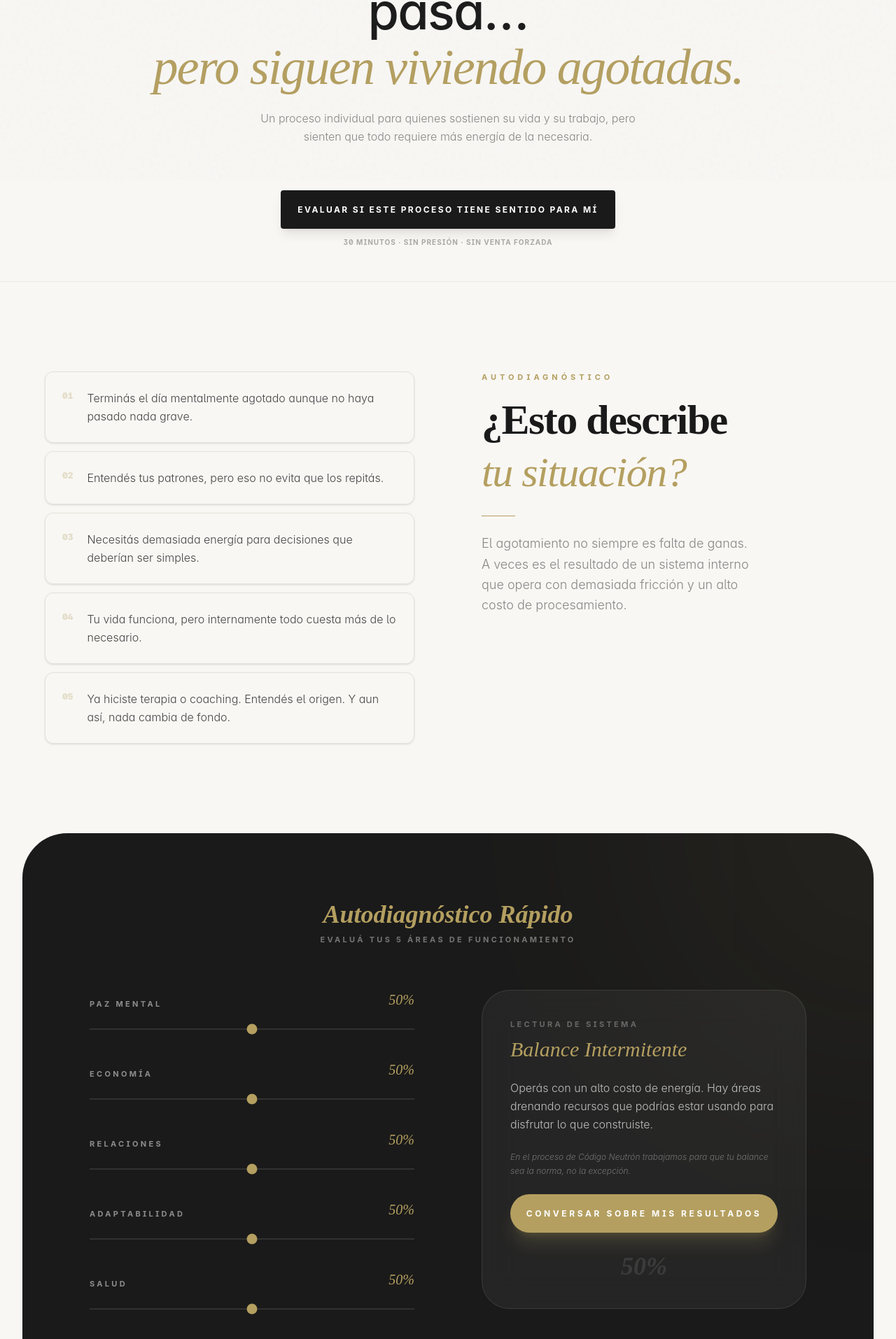
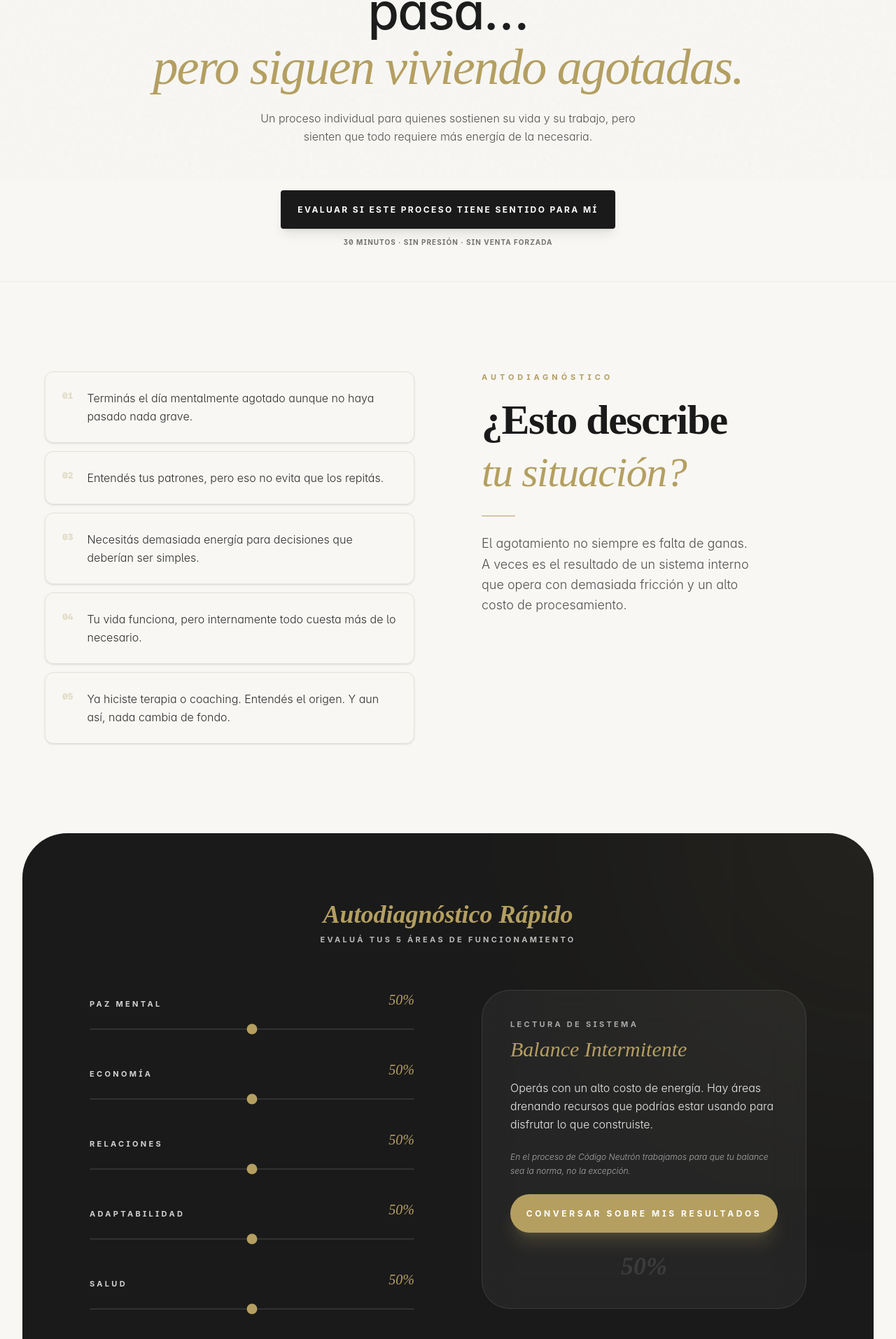
Before and after one commit to leanbenac/codigo-neutron-landing, a React (Vite) app: page / in a window 1280 px wide. Shown: the part 542-2456 px from the top of the page at 70% size. Built offline with nearby package versions, Linux system fonts and the light colour scheme.

Commit message:
increase text opacity and simplify motion animations across components for better readability and consistency

```diff
--- a/src/components/EnergyAudit.tsx
+++ b/src/components/EnergyAudit.tsx
@@ -42,7 +42,7 @@ const EnergyAudit = () => {
         {/* Header */}
         <div className="text-center space-y-2">
           <h2 className="text-2xl md:text-4xl font-serif italic text-brand-accent font-bold">Autodiagnóstico Rápido</h2>
-          <p className="text-[11px] uppercase tracking-[0.3em] text-white/40 font-bold">Evaluá tus 5 áreas de funcionamiento</p>
+          <p className="text-[11px] uppercase tracking-[0.3em] text-white/70 font-bold">Evaluá tus 5 áreas de funcionamiento</p>
         </div>
 
         {/* Grid */}
@@ -53,7 +53,7 @@ const EnergyAudit = () => {
             {areas.map((area) => (
               <div key={area.id} className="space-y-4 group">
                 <div className="flex justify-between items-end">
-                  <span className="text-[11px] uppercase tracking-[0.3em] font-bold text-white/50 group-hover:text-brand-accent transition-colors">{area.label}</span>
+                  <span className="text-[11px] uppercase tracking-[0.3em] font-bold text-white/80 group-hover:text-brand-accent transition-colors">{area.label}</span>
                   <span className="text-xl font-serif italic text-brand-accent tabular-nums">{scores[area.id]}%</span>
                 </div>
                 <div className="relative h-6 flex items-center">
@@ -72,15 +72,15 @@ const EnergyAudit = () => {
           {/* Result card */}
           <div className="bg-white/5 backdrop-blur-xl p-6 md:p-10 rounded-2xl md:rounded-[2.5rem] border border-white/10 space-y-6">
             <div className="space-y-2">
-              <p className="text-[11px] uppercase tracking-[0.3em] font-bold opacity-30">Lectura de sistema</p>
+              <p className="text-[11px] uppercase tracking-[0.3em] font-bold opacity-60">Lectura de sistema</p>
               <h3 className="text-2xl md:text-3xl font-serif italic leading-tight text-brand-accent">{diagnosis.title}</h3>
             </div>
 
-            <p className="text-sm md:text-base text-white/70 font-light leading-relaxed">
+            <p className="text-sm md:text-base text-white/90 font-light leading-relaxed">
               {diagnosis.text}
             </p>
 
-            <p className="text-xs font-light italic opacity-35 leading-relaxed">
+            <p className="text-xs font-light italic opacity-60 leading-relaxed">
               En el proceso de Código Neutrón trabajamos para que tu balance sea la norma, no la excepción.
             </p>
 
--- a/src/components/FAQ.tsx
+++ b/src/components/FAQ.tsx
@@ -54,7 +54,7 @@ const FAQItem = ({ q, a }: { q: string; a: string; key?: any }) => {
         transition={{ duration: 0.25, ease: "easeInOut" }}
         className="overflow-hidden"
       >
-        <p className="text-sm font-light text-brand-dark/60 leading-relaxed pl-4 border-l-2 border-brand-accent/15 pb-1">
+        <p className="text-sm font-light text-brand-dark/85 leading-relaxed pl-4 border-l-2 border-brand-accent/15 pb-1">
           {a}
         </p>
       </motion.div>
--- a/src/components/Footer.tsx
+++ b/src/components/Footer.tsx
@@ -6,9 +6,9 @@ const Footer = () => (
       <div className="flex flex-col md:flex-row justify-between items-start md:items-center gap-8">
         <div>
           <p className="font-serif text-xl font-bold tracking-tight">CÓDIGO NEUTRÓN</p>
-          <p className="text-[10px] uppercase tracking-widest text-white/30 font-medium mt-1">por Patricia Pietrasanta</p>
+          <p className="text-[10px] uppercase tracking-widest text-white/60 font-medium mt-1">por Patricia Pietrasanta</p>
         </div>
-        <div className="flex flex-wrap gap-x-6 gap-y-4 md:gap-8 text-[10px] uppercase tracking-[0.15em] md:tracking-[0.35em] font-bold text-white/40 w-full md:w-auto">
+        <div className="flex flex-wrap gap-x-6 gap-y-4 md:gap-8 text-[10px] uppercase tracking-[0.15em] md:tracking-[0.35em] font-bold text-white/60 w-full md:w-auto">
           <a href="#proceso" className="hover:text-brand-accent transition-colors">El Proceso</a>
           <a href="#testimonios" className="hover:text-brand-accent transition-colors">Resultados</a>
           <a href="#contacto" className="hover:text-brand-accent transition-colors">Contacto</a>
@@ -29,7 +29,7 @@ const Footer = () => (
         </div>
       </div>
       <div className="h-px w-full bg-white/5" />
-      <p className="text-[10px] uppercase tracking-[0.5em] opacity-25 font-bold">© 2026 · Código Neutrón · Todos los derechos reservados</p>
+      <p className="text-[10px] uppercase tracking-[0.5em] opacity-50 font-bold">© 2026 · Código Neutrón · Todos los derechos reservados</p>
     </div>
   </footer>
 );
--- a/src/components/Hero.tsx
+++ b/src/components/Hero.tsx
@@ -3,8 +3,8 @@ import { motion } from 'motion/react';
 const Hero = () => (
   <section className="relative pt-28 pb-12 px-5 min-h-[100svh] flex flex-col items-center justify-center text-center overflow-hidden">
     <motion.div
-      initial={{ opacity: 0, y: 20 }}
-      animate={{ opacity: 1, y: 0 }}
+      initial={{ opacity: 0 }}
+      animate={{ opacity: 1 }}
       transition={{ duration: 0.9, ease: "easeOut" }}
       className="max-w-4xl space-y-8 md:space-y-12 w-full"
     >
@@ -12,7 +12,7 @@ const Hero = () => (
       <div className="space-y-1.5">
         <p className="text-[11px] uppercase tracking-[0.45em] font-bold text-brand-accent/70">Proceso individual · 3 meses</p>
         <h2 className="text-lg md:text-2xl font-serif font-bold tracking-tight text-brand-dark">CÓDIGO NEUTRÓN</h2>
-        <p className="text-[11px] uppercase tracking-[0.3em] text-brand-dark/35 font-medium">por Patricia Pietrasanta</p>
+        <p className="text-[11px] uppercase tracking-[0.3em] text-brand-dark/60 font-medium">por Patricia Pietrasanta</p>
       </div>
 
       {/* Divider */}
@@ -26,7 +26,7 @@ const Hero = () => (
           <span className="italic font-serif font-light text-brand-accent">pero siguen viviendo agotadas.</span>
         </h1>
 
-        <p className="text-sm md:text-base font-light text-brand-dark/50 max-w-xl mx-auto leading-relaxed">
+        <p className="text-sm md:text-base font-light text-brand-dark/75 max-w-xl mx-auto leading-relaxed">
           Un proceso individual para quienes sostienen su vida y su trabajo, pero sienten que todo requiere más energía de la necesaria.
         </p>
       </div>
@@ -41,7 +41,7 @@ const Hero = () => (
         >
           EVALUAR SI ESTE PROCESO<br className="sm:hidden" /> TIENE SENTIDO PARA MÍ
         </a>
-        <p className="text-[10px] uppercase tracking-widest opacity-35 font-bold">30 minutos · Sin presión · Sin venta forzada</p>
+        <p className="text-[10px] uppercase tracking-widest opacity-60 font-bold">30 minutos · Sin presión · Sin venta forzada</p>
       </div>
     </motion.div>
 
--- a/src/components/Navbar.tsx
+++ b/src/components/Navbar.tsx
@@ -36,7 +36,7 @@ const Navbar = () => {
       }`}>
         <div className="flex flex-col leading-none">
           <span className="font-serif text-base font-bold tracking-tight text-brand-dark">CÓDIGO NEUTRÓN</span>
-          <span className="text-[10px] uppercase tracking-widest text-brand-dark/40 font-medium mt-0.5">por Patricia Pietrasanta</span>
+          <span className="text-[10px] uppercase tracking-widest text-brand-dark/60 font-medium mt-0.5">por Patricia Pietrasanta</span>
         </div>
 
         <div className="hidden md:flex items-center gap-8 text-[10px] uppercase tracking-widest font-bold text-brand-dark/60">
--- a/src/components/PainPoints.tsx
+++ b/src/components/PainPoints.tsx
@@ -26,15 +26,15 @@ const PainPoints = () => {
                 className="group flex gap-5 items-start p-5 md:p-6 rounded-xl border border-brand-muted hover:border-brand-accent/30 hover:bg-white transition-all shadow-sm hover:shadow-md"
               >
                 <span className="text-xs font-black text-brand-accent/30 group-hover:text-brand-accent/60 transition-colors shrink-0 pt-0.5 tabular-nums">0{i + 1}</span>
-                <p className="text-sm md:text-base font-light text-brand-dark/80 group-hover:text-brand-dark transition-colors leading-relaxed">{point}</p>
+                <p className="text-sm md:text-base font-light text-brand-dark/90 group-hover:text-brand-dark transition-colors leading-relaxed">{point}</p>
               </motion.div>
             ))}
           </div>
 
           {/* Title Column (Right) */}
           <motion.div
-            initial={{ opacity: 0, y: 14 }}
-            whileInView={{ opacity: 1, y: 0 }}
+            initial={{ opacity: 0 }}
+            whileInView={{ opacity: 1 }}
             viewport={{ once: true }}
             className="space-y-6 md:sticky md:top-32 order-1 md:order-2"
           >
@@ -46,7 +46,7 @@ const PainPoints = () => {
               </h2>
             </div>
             <div className="h-px w-12 bg-brand-accent" />
-            <p className="text-base md:text-lg font-light text-brand-dark/50 leading-relaxed max-w-sm">
+            <p className="text-base md:text-lg font-light text-brand-dark/75 leading-relaxed max-w-sm">
               El agotamiento no siempre es falta de ganas. A veces es el resultado de un sistema interno que opera con demasiada fricción y un alto costo de procesamiento.
             </p>
           </motion.div>
--- a/src/components/ProcessSection.tsx
+++ b/src/components/ProcessSection.tsx
@@ -40,7 +40,7 @@ const ProcessSection = () => (
                 </div>
                 <div className="space-y-1">
                   <h3 className="text-sm font-bold text-brand-dark">{pillar.title}</h3>
-                  <p className="text-xs font-light text-brand-dark/55 leading-relaxed">{pillar.desc}</p>
+                  <p className="text-xs font-light text-brand-dark/75 leading-relaxed">{pillar.desc}</p>
                 </div>
               </div>
 
@@ -49,7 +49,7 @@ const ProcessSection = () => (
                 <div className="w-1/2 space-y-2">
                   <span className="text-[10px] font-black uppercase tracking-[0.3em] text-brand-accent">{pillar.phase}</span>
                   <h3 className={`text-xl font-serif font-bold text-brand-dark ${i % 2 !== 0 ? 'text-left' : 'text-right'}`}>{pillar.title}</h3>
-                  <p className={`text-base font-light text-brand-dark/55 leading-relaxed ${i % 2 !== 0 ? 'text-left' : 'text-right'}`}>{pillar.desc}</p>
+                  <p className={`text-base font-light text-brand-dark/75 leading-relaxed ${i % 2 !== 0 ? 'text-left' : 'text-right'}`}>{pillar.desc}</p>
                 </div>
                 <div className="relative z-10 shrink-0">
                   <div className="w-7 h-7 rounded-full bg-white border-2 border-brand-accent flex items-center justify-center shadow-md shadow-brand-accent/15">
```
Also changed, not shown: src/components/Bio.tsx (+7 -7 lines), src/components/HowItWorks.tsx (+5 -5 lines), src/components/Investment.tsx (+6 -6 lines), src/components/Testimonials.tsx (+5 -5 lines).
